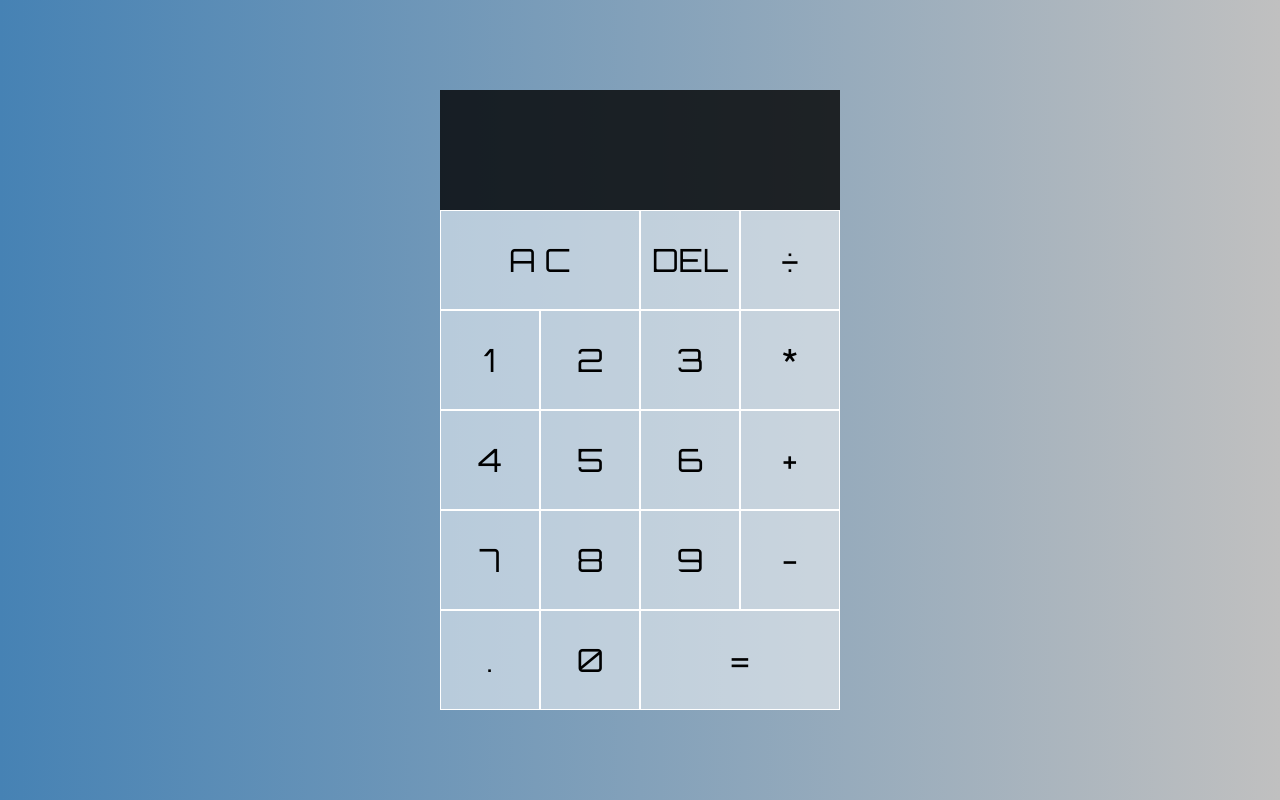
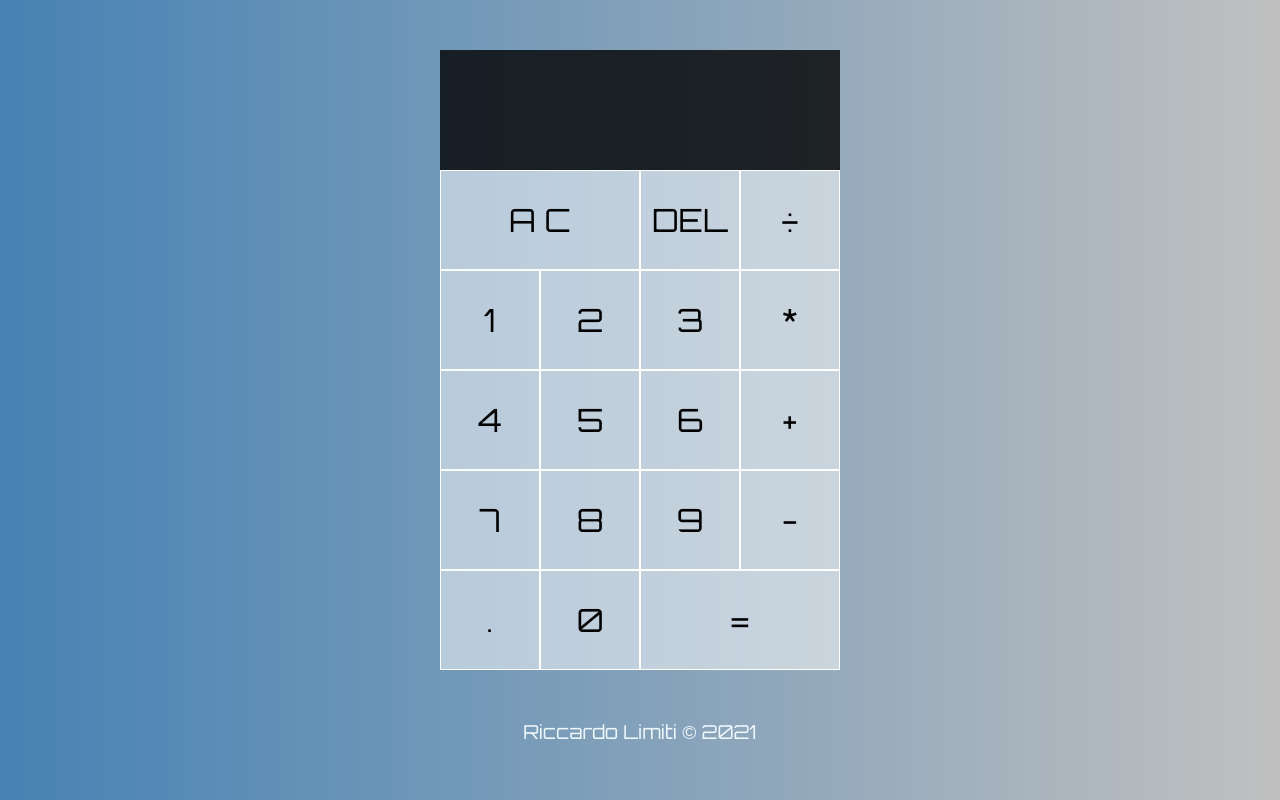
Before and after one commit to Razzokk8/Vanilla_Calculator_JS, a plain HTML site: page index.html in a window 1280 px wide. Drawn offline with Linux system fonts and the light colour scheme.

Commit message:
solution 15/16

```diff
--- a/index.html
+++ b/index.html
@@ -12,8 +12,9 @@
     <div class="calculator-grid">
         <div class="output" id="display">
             <div data-previous-operand class="previous-operand"></div>
-            <div data-current-operand class="current-operand"></div>
+            <div data-current-operand class="current-operand" id="default"></div>
         </div>
+
         <button data-all-clear class="span-2" id="clear">A C</button>
         <button data-delete>DEL</button>
         <button data-operation id="divide">÷</button>
@@ -32,6 +33,10 @@
         <button data-number id="decimal">.</button>
         <button data-number id="zero">0</button>
         <button data-equals class="span-2 result" id="equals">=</button>
+
+    </div>
+    <div class="author-copyright">
+        <a href="https://www.freecodecamp.org/riccardolimiti" target="_blank" > Riccardo Limiti &copy; 2021 </a>
     </div>
 </body>
 </html>
--- a/script.js
+++ b/script.js
@@ -4,11 +4,10 @@ class Calculator {
         this.previousOperandTextElement = previousOperandTextElement
         this.currentOperandTextElement = currentOperandTextElement
         this.clear()
-
     }
 
 clear() {
-    this.currentOperand = ''
+    this.currentOperand = '0'
     this.previousOperand = ''
     this.operation = undefined
 }
@@ -23,7 +22,6 @@ appendNumber(number) {
 }
 
 chooseOperation(operation) {
-
     if (this.currentOperand === '') return
     if (this.previousOperand !== '') {
         this.compute()
@@ -31,12 +29,15 @@ chooseOperation(operation) {
     this.operation = operation
     this.previousOperand = this.currentOperand
     this.currentOperand = ''
+
+
 }
 
 compute() {
     let computation
     const prev = parseFloat(this.previousOperand)
     const current = parseFloat(this.currentOperand)
+
     if(isNaN(prev) || isNaN(current)) return
     switch (this.operation) {
         case '+':
--- a/style.css
+++ b/style.css
@@ -12,11 +12,32 @@ body {
     background: linear-gradient(to left, silver, steelblue);
 }
 
+.author-copyright {
+    font-size: 1.2rem;
+    display: flex;
+    justify-content: center;
+    align-items: center;
+}
+
+.author-copyright > a {
+    flex-direction: column;
+    text-decoration:none ;
+    color: aliceblue;
+
+}
+
+.author-copyright > a:hover {
+    text-decoration:underline ;
+    color: rgb(0, 0, 0);
+}
+
+/* //!//// */
+
 .calculator-grid {
     display: grid;
     justify-content: center;
     align-content: center;
-    min-height: 100vh;
+    min-height: 90vh;
     grid-template-columns: repeat(4, 100px);
     grid-template-rows:minmax(120px, auto) repeat(5, 100px) ;
 }
```
